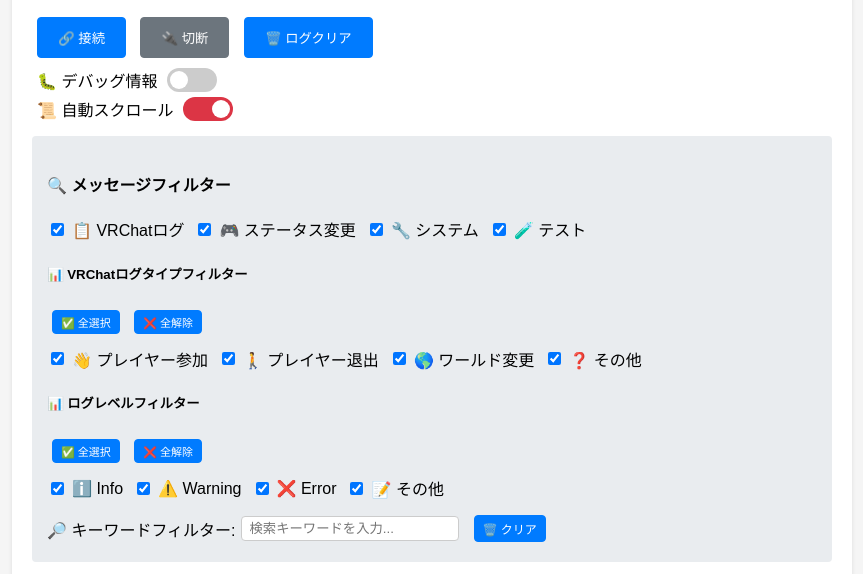
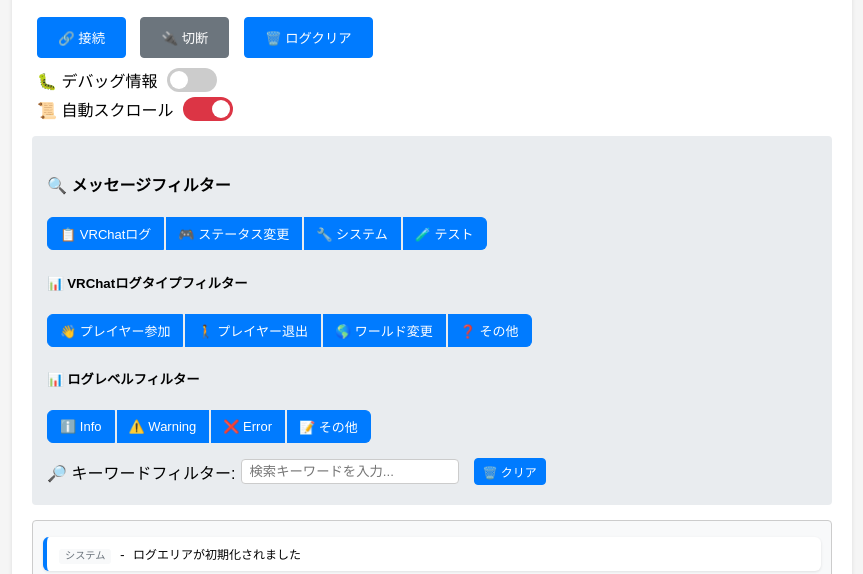
Before and after one commit to kurotori4423/vrc-log-relay-server, a website: page public/index.html in a window 1280 px wide. Shown: the part 180-754 px from the top of the page, without its empty margins (208-1071 px from the left). Drawn offline with Linux system fonts and the light colour scheme.

Commit message:
feat: メッセージフィルター機能を改善し、ボタンスタイルを追加

```diff
--- a/public/index.html
+++ b/public/index.html
@@ -196,6 +196,57 @@
         input:checked + .toggle-slider:before {
             transform: translateX(26px);
         }
+
+        /* フィルターボタンスタイル */
+        .filter-group {
+            display: flex;
+            gap: 2px;
+            flex-wrap: wrap;
+            margin-bottom: 5px;
+        }
+
+        .filter-btn {
+            padding: 6px 12px;
+            border: 1px solid #dee2e6;
+            background-color: #f8f9fa;
+            color: #6c757d;
+            font-size: 13px;
+            cursor: pointer;
+            transition: all 0.2s ease;
+            border-radius: 0;
+            margin: 0;
+            font-family: inherit;
+        }
+
+        .filter-btn:first-child {
+            border-top-left-radius: 6px;
+            border-bottom-left-radius: 6px;
+        }
+
+        .filter-btn:last-child {
+            border-top-right-radius: 6px;
+            border-bottom-right-radius: 6px;
+        }
+
+        .filter-btn:not(:first-child) {
+            border-left: none;
+        }
+
+        .filter-btn.active {
+            background-color: #007bff;
+            color: white;
+            border-color: #007bff;
+        }
+
+        .filter-btn:hover {
+            background-color: #e9ecef;
+            border-color: #adb5bd;
+        }
+
+        .filter-btn.active:hover {
+            background-color: #0056b3;
+            border-color: #0056b3;
+        }
         .toggle-label {
             display: flex;
             align-items: center;
@@ -232,80 +283,45 @@
 
         <div class="info-section" style="margin: 15px 0;">
             <h4>🔍 メッセージフィルター</h4>
-            <div style="display: flex; gap: 10px; flex-wrap: wrap;">
-                <label style="display: flex; align-items: center; gap: 5px;">
-                    <input type="checkbox" id="filterLog" checked onchange="toggleFilter()">
-                    📋 VRChatログ
-                </label>
-                <label style="display: flex; align-items: center; gap: 5px;">
-                    <input type="checkbox" id="filterStatus" checked onchange="toggleFilter()">
-                    🎮 ステータス変更
-                </label>
-                <label style="display: flex; align-items: center; gap: 5px;">
-                    <input type="checkbox" id="filterSystem" checked onchange="toggleFilter()">
-                    🔧 システム
-                </label>
-                <label style="display: flex; align-items: center; gap: 5px;">
-                    <input type="checkbox" id="filterTest" checked onchange="toggleFilter()">
-                    🧪 テスト
-                </label>
+            <!-- 隠しcheckbox（互換性のため） -->
+            <div style="display: none;">
+                <input type="checkbox" id="filterLog" checked onchange="syncButtonFromCheckbox('filterLog')">
+                <input type="checkbox" id="filterStatus" checked onchange="syncButtonFromCheckbox('filterStatus')">
+                <input type="checkbox" id="filterSystem" checked onchange="syncButtonFromCheckbox('filterSystem')">
+                <input type="checkbox" id="filterTest" checked onchange="syncButtonFromCheckbox('filterTest')">
+                <input type="checkbox" id="filterUserJoin" checked onchange="syncButtonFromCheckbox('filterUserJoin')">
+                <input type="checkbox" id="filterUserLeave" checked onchange="syncButtonFromCheckbox('filterUserLeave')">
+                <input type="checkbox" id="filterWorldChange" checked onchange="syncButtonFromCheckbox('filterWorldChange')">
+                <input type="checkbox" id="filterUnknown" checked onchange="syncButtonFromCheckbox('filterUnknown')">
+                <input type="checkbox" id="filterLevelInfo" checked onchange="syncButtonFromCheckbox('filterLevelInfo')">
+                <input type="checkbox" id="filterLevelWarning" checked onchange="syncButtonFromCheckbox('filterLevelWarning')">
+                <input type="checkbox" id="filterLevelError" checked onchange="syncButtonFromCheckbox('filterLevelError')">
+                <input type="checkbox" id="filterLevelOther" checked onchange="syncButtonFromCheckbox('filterLevelOther')">
             </div>
-            <div style="margin-top: 10px;">
+            <div class="filter-group">
+                <button class="filter-btn active" data-filter="filterLog" onclick="toggleFilterButton(this)">📋 VRChatログ</button>
+                <button class="filter-btn active" data-filter="filterStatus" onclick="toggleFilterButton(this)">🎮 ステータス変更</button>
+                <button class="filter-btn active" data-filter="filterSystem" onclick="toggleFilterButton(this)">🔧 システム</button>
+                <button class="filter-btn active" data-filter="filterTest" onclick="toggleFilterButton(this)">🧪 テスト</button>
+            </div>
+
+            <div style="margin-top: 15px;">
                 <h5>📊 VRChatログタイプフィルター</h5>
-                <div style="margin-bottom: 8px;">
-                    <button onclick="toggleAllVRChatFilters(true)" style="padding: 3px 8px; font-size: 11px; margin-right: 5px;">
-                        ✅ 全選択
-                    </button>
-                    <button onclick="toggleAllVRChatFilters(false)" style="padding: 3px 8px; font-size: 11px;">
-                        ❌ 全解除
-                    </button>
-                </div>
-                <div style="display: flex; gap: 10px; flex-wrap: wrap;">
-                    <label style="display: flex; align-items: center; gap: 5px;">
-                        <input type="checkbox" id="filterUserJoin" checked onchange="toggleFilter()">
-                        👋 プレイヤー参加
-                    </label>
-                    <label style="display: flex; align-items: center; gap: 5px;">
-                        <input type="checkbox" id="filterUserLeave" checked onchange="toggleFilter()">
-                        🚶 プレイヤー退出
-                    </label>
-                    <label style="display: flex; align-items: center; gap: 5px;">
-                        <input type="checkbox" id="filterWorldChange" checked onchange="toggleFilter()">
-                        🌎 ワールド変更
-                    </label>
-                    <label style="display: flex; align-items: center; gap: 5px;">
-                        <input type="checkbox" id="filterUnknown" checked onchange="toggleFilter()">
-                        ❓ その他
-                    </label>
+                <div class="filter-group">
+                    <button class="filter-btn active" data-filter="filterUserJoin" onclick="toggleFilterButton(this)">👋 プレイヤー参加</button>
+                    <button class="filter-btn active" data-filter="filterUserLeave" onclick="toggleFilterButton(this)">🚶 プレイヤー退出</button>
+                    <button class="filter-btn active" data-filter="filterWorldChange" onclick="toggleFilterButton(this)">🌎 ワールド変更</button>
+                    <button class="filter-btn active" data-filter="filterUnknown" onclick="toggleFilterButton(this)">❓ その他</button>
                 </div>
             </div>
-            <div style="margin-top: 10px;">
+
+            <div style="margin-top: 15px;">
                 <h5>📊 ログレベルフィルター</h5>
-                <div style="margin-bottom: 8px;">
-                    <button onclick="toggleAllLogLevelFilters(true)" style="padding: 3px 8px; font-size: 11px; margin-right: 5px;">
-                        ✅ 全選択
-                    </button>
-                    <button onclick="toggleAllLogLevelFilters(false)" style="padding: 3px 8px; font-size: 11px;">
-                        ❌ 全解除
-                    </button>
-                </div>
-                <div style="display: flex; gap: 10px; flex-wrap: wrap;">
-                    <label style="display: flex; align-items: center; gap: 5px;">
-                        <input type="checkbox" id="filterLevelInfo" checked onchange="toggleFilter()">
-                        ℹ️ Info
-                    </label>
-                    <label style="display: flex; align-items: center; gap: 5px;">
-                        <input type="checkbox" id="filterLevelWarning" checked onchange="toggleFilter()">
-                        ⚠️ Warning
-                    </label>
-                    <label style="display: flex; align-items: center; gap: 5px;">
-                        <input type="checkbox" id="filterLevelError" checked onchange="toggleFilter()">
-                        ❌ Error
-                    </label>
-                    <label style="display: flex; align-items: center; gap: 5px;">
-                        <input type="checkbox" id="filterLevelOther" checked onchange="toggleFilter()">
-                        📝 その他
-                    </label>
+                <div class="filter-group">
+                    <button class="filter-btn active" data-filter="filterLevelInfo" onclick="toggleFilterButton(this)">ℹ️ Info</button>
+                    <button class="filter-btn active" data-filter="filterLevelWarning" onclick="toggleFilterButton(this)">⚠️ Warning</button>
+                    <button class="filter-btn active" data-filter="filterLevelError" onclick="toggleFilterButton(this)">❌ Error</button>
+                    <button class="filter-btn active" data-filter="filterLevelOther" onclick="toggleFilterButton(this)">📝 その他</button>
                 </div>
             </div>
             <div style="margin-top: 10px; display: flex; gap: 10px; align-items: center;">
@@ -1165,6 +1181,37 @@
             applyFilters();
         }
 
+        function toggleFilterButton(button) {
+            // ボタンの状態を切り替え
+            button.classList.toggle('active');
+
+            // 対応するcheckboxを更新（存在する場合）
+            const filterId = button.getAttribute('data-filter');
+            const checkbox = document.getElementById(filterId);
+            if (checkbox) {
+                checkbox.checked = button.classList.contains('active');
+            }
+
+            // フィルターを適用
+            applyFilters();
+        }
+
+        function syncButtonFromCheckbox(filterId) {
+            // checkboxの状態に合わせてボタンを更新
+            const checkbox = document.getElementById(filterId);
+            const button = document.querySelector(`[data-filter="${filterId}"]`);
+
+            if (checkbox && button) {
+                if (checkbox.checked) {
+                    button.classList.add('active');
+                } else {
+                    button.classList.remove('active');
+                }
+            }
+
+            applyFilters();
+        }
+
         function applyKeywordFilter() {
             applyFilters();
         }
@@ -1259,45 +1306,6 @@
             debugLog('Debug mode toggled:', debugMode);
         }
 
-        function toggleAllVRChatFilters(checked) {
-            const vrchatFilterIds = [
-                'filterUserJoin',
-                'filterUserLeave',
-                'filterWorldChange',
-                'filterUdonEvent',
-                'filterUnknown'
-            ];
-
-            vrchatFilterIds.forEach(id => {
-                const checkbox = document.getElementById(id);
-                if (checkbox) {
-                    checkbox.checked = checked;
-                }
-            });
-
-            applyFilters();
-            addLog('システム', `VRChatログフィルター: ${checked ? '全選択' : '全解除'}`, 'info');
-        }
-
-        function toggleAllLogLevelFilters(checked) {
-            const logLevelFilterIds = [
-                'filterLevelInfo',
-                'filterLevelWarning',
-                'filterLevelError',
-                'filterLevelOther'
-            ];
-
-            logLevelFilterIds.forEach(id => {
-                const checkbox = document.getElementById(id);
-                if (checkbox) {
-                    checkbox.checked = checked;
-                }
-            });
-
-            applyFilters();
-            addLog('システム', `ログレベルフィルター: ${checked ? '全選択' : '全解除'}`, 'info');
-        }
-
         function debugFilterElements() {
             const filterIds = [
                 'filterLog', 'filterStatus', 'filterSystem', 'filterTest',
```
